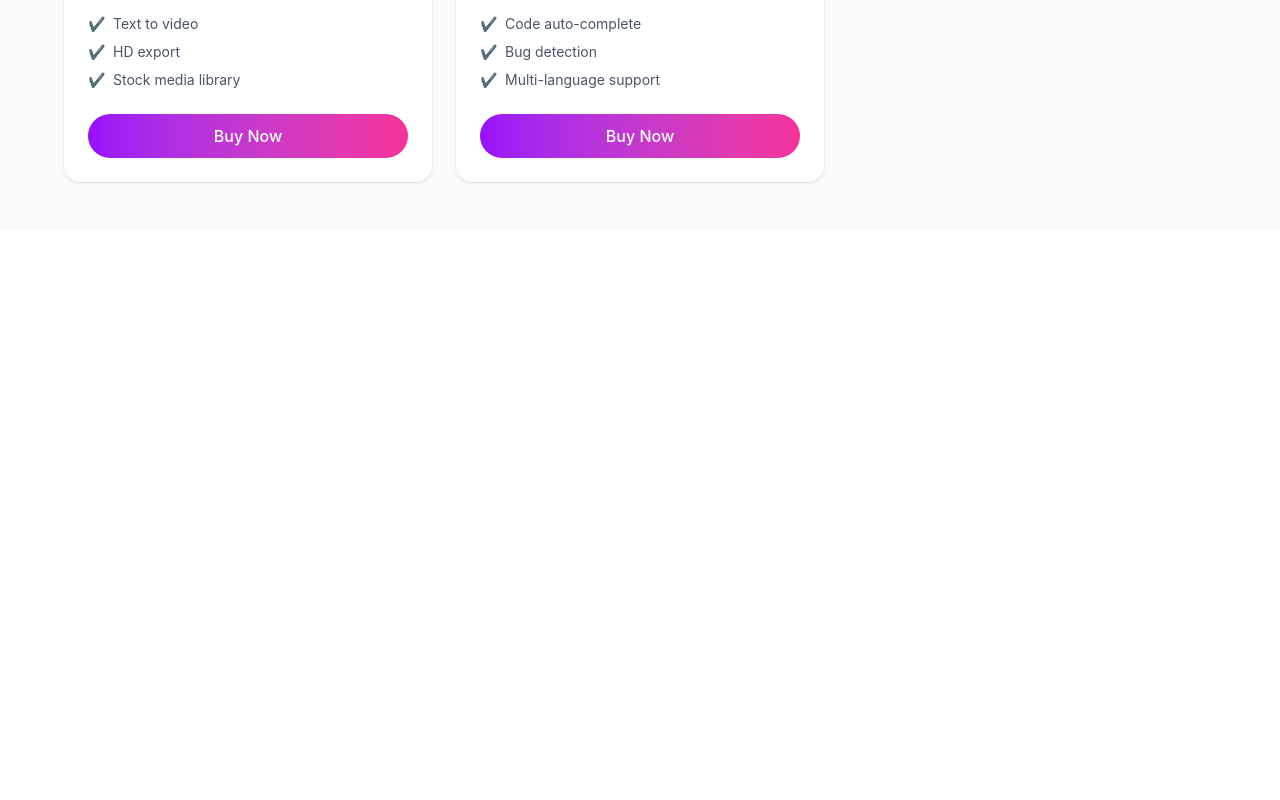
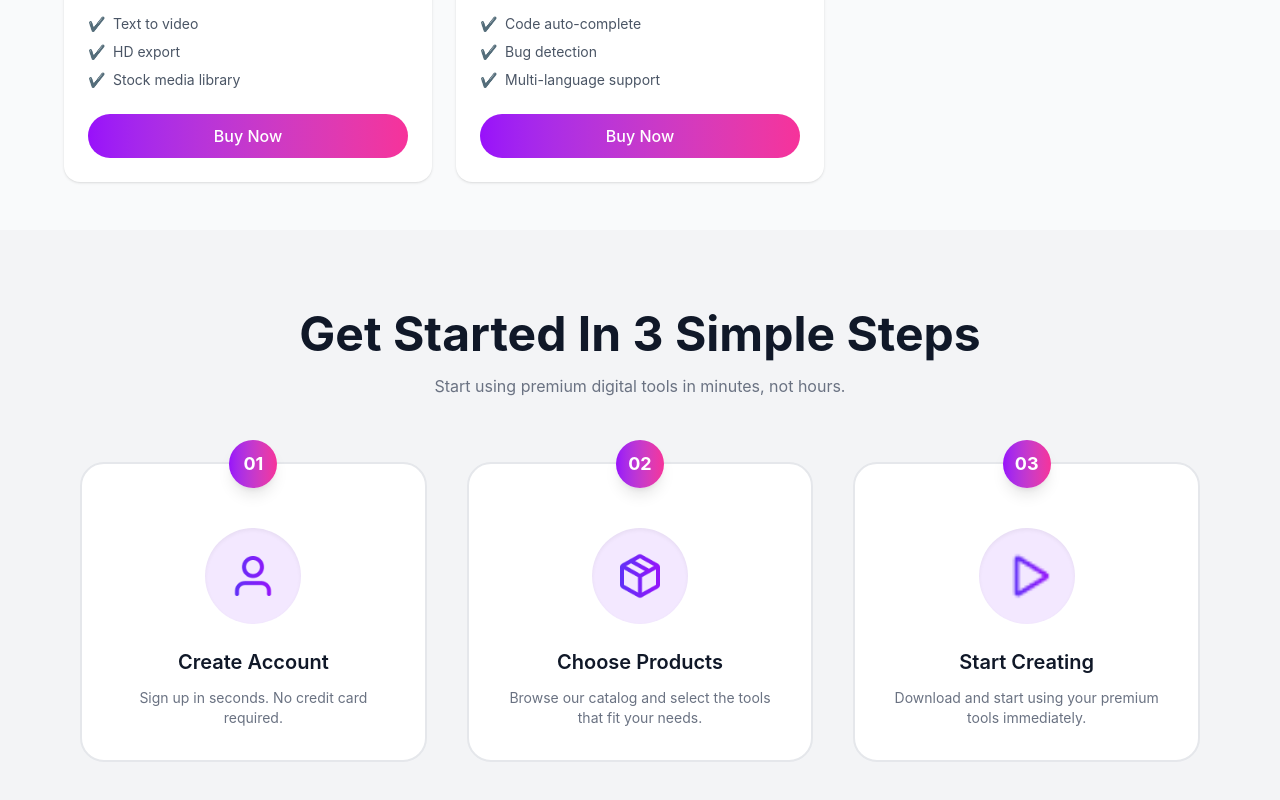
Before and after one commit to ShahariyaCore/assignment-6, a React (Vite) app: page / in a window 1280 px wide. Shown: the part 2462-3262 px from the top of the page. Before the commit the page ends 2692 px from the top, so only its background shows below. Built offline with nearby package versions, Linux system fonts and the light colour scheme.

Commit message:
Add Step component with 3-step UI and gradient hover cards

```diff
--- a/src/App.jsx
+++ b/src/App.jsx
@@ -5,6 +5,7 @@ import Counter from './component/Counter'
 import ModelHeader from './component/modelHader'
 import Model from './component/Model'
 import Cart from './component/cart'
+import Step from './component/Step'
 
 const getModels = async () => {
   const response = await fetch('/models.json')
@@ -89,7 +90,10 @@ function App() {
     cartItems={cartItems}
     setCartItems={setCartItems}
   />
+
+
 )}
+      <Step />
     </>
   )
 }
--- /dev/null
+++ b/src/component/Step.jsx
@@ -0,0 +1,79 @@
+import userIcon from "../assets/user.png"; // adjust path
+import packageIcon from "../assets/package.png";
+import playIcon from "../assets/Play.png";
+
+const Step = () => {
+  return (
+    <div className="w-full bg-gray-100 py-20">
+      <div className="max-w-6xl mx-auto px-4 text-center">
+
+        <h2 className="text-3xl md:text-5xl font-bold text-gray-900">
+          Get Started In 3 Simple Steps
+        </h2>
+        <p className="mt-4 text-gray-500 max-w-2xl mx-auto">
+          Start using premium digital tools in minutes, not hours.
+        </p>
+
+        <div className="mt-16 grid grid-cols-1 md:grid-cols-3 gap-10">
+
+          {/* Card 1 */}
+          <div className="relative group bg-white border-2 border-gray-200 rounded-3xl p-8 pt-16 hover:shadow-xl transition duration-500 transform hover:-translate-y-2">
+            <div className="absolute -top-6 left-1/2 transform -translate-x-1/2 bg-gradient-to-r from-purple-600 to-pink-500 text-white text-lg font-bold w-12 h-12 flex items-center justify-center rounded-full shadow-lg">
+              01
+            </div>
+
+            <div className="w-24 h-24 mx-auto rounded-full bg-purple-100 flex items-center justify-center shadow-inner">
+              <img src={userIcon} alt="Create account" className="w-12 h-12" />
+            </div>
+
+            <h3 className="mt-6 text-xl font-semibold text-gray-900">
+              Create Account
+            </h3>
+            <p className="mt-3 text-gray-500 text-sm">
+              Sign up in seconds. No credit card required.
+            </p>
+          </div>
+
+          {/* Card 2 */}
+          <div className="relative group bg-white border-2 border-gray-200 rounded-3xl p-8 pt-16 hover:shadow-xl transition duration-500 transform hover:-translate-y-2">
+            <div className="absolute -top-6 left-1/2 transform -translate-x-1/2 bg-gradient-to-r from-purple-600 to-pink-500 text-white text-lg font-bold w-12 h-12 flex items-center justify-center rounded-full shadow-lg">
+              02
+            </div>
+
+            <div className="w-24 h-24 mx-auto rounded-full bg-purple-100 flex items-center justify-center shadow-inner">
+              <img src={packageIcon} alt="Choose products" className="w-12 h-12" />
+            </div>
+
+            <h3 className="mt-6 text-xl font-semibold text-gray-900">
+              Choose Products
+            </h3>
+            <p className="mt-3 text-gray-500 text-sm">
+              Browse our catalog and select the tools that fit your needs.
+            </p>
+          </div>
+
+          {/* Card 3 */}
+          <div className="relative group bg-white border-2 border-gray-200 rounded-3xl p-8 pt-16 hover:shadow-xl transition duration-500 transform hover:-translate-y-2">
+            <div className="absolute -top-6 left-1/2 transform -translate-x-1/2 bg-gradient-to-r from-purple-600 to-pink-500 text-white text-lg font-bold w-12 h-12 flex items-center justify-center rounded-full shadow-lg">
+              03
+            </div>
+
+            <div className="w-24 h-24 mx-auto rounded-full bg-purple-100 flex items-center justify-center shadow-inner">
+              <img src={playIcon} alt="Start creating" className="w-12 h-12" />
+            </div>
+
+            <h3 className="mt-6 text-xl font-semibold text-gray-900">
+              Start Creating
+            </h3>
+            <p className="mt-3 text-gray-500 text-sm">
+              Download and start using your premium tools immediately.
+            </p>
+          </div>
+
+        </div>
+      </div>
+    </div>
+  );
+};
+
+export default Step;
```
